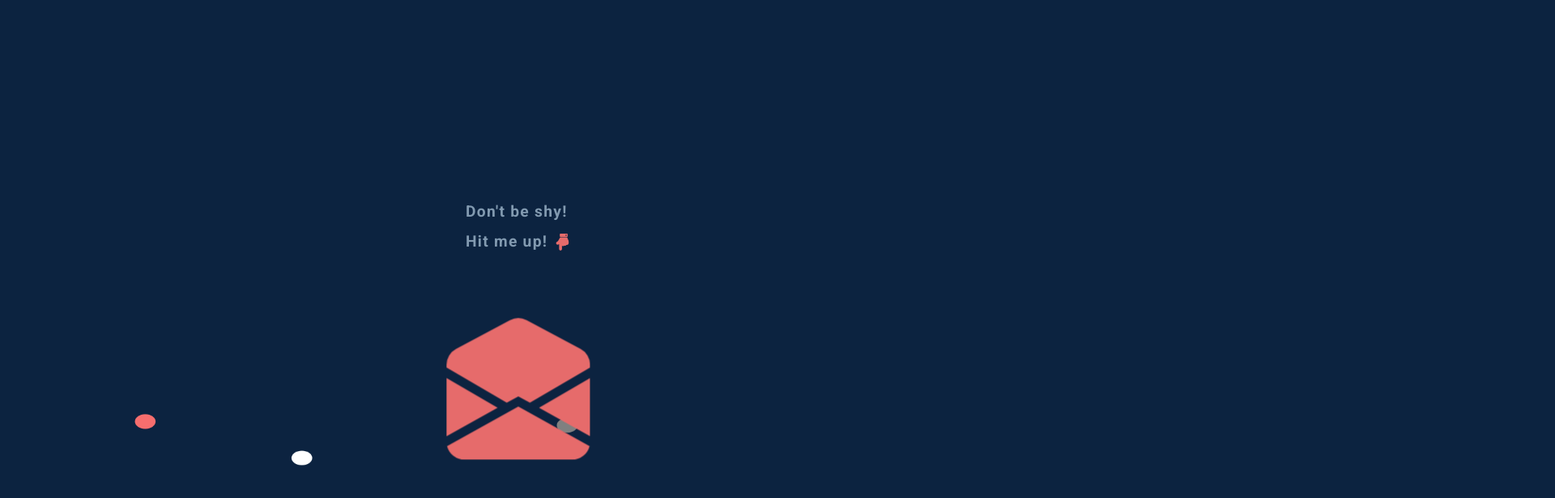
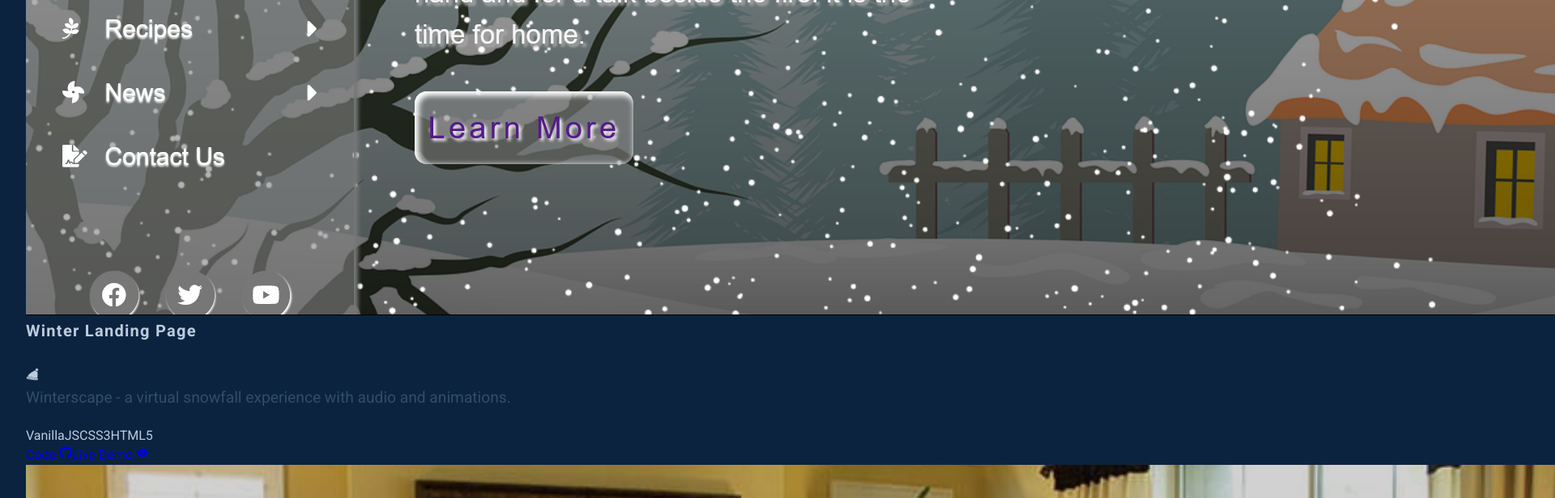
Before and after one commit to mdcodelab/mern-portofolio, a React (Create React App) app: page / in a window 1280 px wide. Shown: the part 2184-2800 px from the top of the page at 81% size, 1920 px wide, since content can reach past the window. Built offline with nearby package versions, Linux system fonts and the light colour scheme; a web font is replaced by a local one.

Commit message:
Project JSX

```diff
--- a/src/App.css
+++ b/src/App.css
@@ -35,8 +35,8 @@
     --clr-green-neon: #39FF14;
 
     --clr-black: #222;
-    --transition: all 0.3s linear;
-    --spacing: 0.1rem;
+    --transition: all 0.7s ease-in-out;
+    --spacing: 0.08rem;
     --radius: 0.3rem;
     --shadow: 0 1px 3px rgba(108, 204, 220, 0.12), 0 1px 2px rgba(108, 204, 220, 0.24); /*with grey-8*/
     --max-width: 1400px;
--- a/src/components/Project.js
+++ b/src/components/Project.js
@@ -1,13 +1,37 @@
-// Project.js
-
 import React from "react";
+import styled from "styled-components";
 
 const Project = ({ project }) => {
+
+  const {title, image, icon, urlDemo, urlGit, description, tech, icon_1, icon_2}=project;
+
   return (
-    <div className="">
-      <h3>{project.title}</h3>
-    </div>
+    <Wrapper className="project__container">
+      <div className="project__image">
+          <img src={image} alt={title}></img>
+      </div>
+      <div className="project__content">
+        <div className="project__title">
+          <h4>{title}</h4>
+          {icon}
+        </div>
+        <p className="project__description">{description}</p>
+        <div className="project__technologies">
+          {tech.map((tech, index) => {
+            return <span key={index}>{tech}</span>
+          })}
+        </div>
+        <div className="project__watch">
+          <a href={urlGit}>Code {icon_1}</a>
+          <a href={urlDemo}>Live Demo {icon_2}</a>
+        </div>
+      </div>
+    </Wrapper>
   );
 };
 
+const Wrapper = styled.div`
+
+`;
+
 export default Project;
--- a/src/data.js
+++ b/src/data.js
@@ -16,6 +16,7 @@ export const data = [
     id: 1,
     title: "Winter Landing Page",
     type: "l",
+    image: require("./assets/projects/winter.png"),
     icon: <GiWinterHat></GiWinterHat>,
     urlDemo: "https://winter-beauties.netlify.app/",
     urlGit: "https://github.com/mdcodelab/winterscape-landingpage",
@@ -29,6 +30,7 @@ export const data = [
     id: 2,
     title: "Architect Design",
     type: "l",
+    image: require("./assets/projects/design.png"),
     icon: <BsFillHouseGearFill></BsFillHouseGearFill>,
     urlDemo: "https://interior-design-com.netlify.app/",
     urlGit: "https://github.com/mdcodelab/design-interior-website",
@@ -41,6 +43,7 @@ export const data = [
     id: 3,
     title: "GitHub Finder",
     type: "w",
+    image: require("./assets/projects/gitHub.png"),
     icon: <BsGithub></BsGithub>,
     urlDemo: "https://github-finder-mdcodelab.netlify.app/",
     urlGit: "",
@@ -54,6 +57,7 @@ export const data = [
     id: 4,
     title: "NPV and Risk Assessment",
     type: "w",
+    image: require("./assets/projects/npv.png"),
     icon: <GiReceiveMoney></GiReceiveMoney>,
     urlDemo: "https://effervescent-gnome-896083.netlify.app/",
     urlGit: "https://github.com/mdcodelab/github-finder-react-app",
@@ -67,6 +71,7 @@ export const data = [
     id: 5,
     title: "Wooden Wonders",
     type: "front-end",
+    image: require("./assets/projects/wooden_wonders.png"),
     icon: <GiWoodCabin></GiWoodCabin>,
     urlDemo: "https://glistening-tartufo-8aa482.netlify.app/",
     urlGit: "https://github.com/mdcodelab/e-commerce-react-website--frontend",
@@ -80,6 +85,7 @@ export const data = [
     id: 6,
     title: "Jobster",
     type: "full-stack",
+    image: "",
     icon: <IoIosPeople></IoIosPeople>,
     urlDemo: "",
     urlGit: "",
@@ -92,6 +98,7 @@ export const data = [
     id: 7,
     title: "Love Roses",
     type: "front-end",
+    image: require("./assets/projects/roses.png"),
     icon: <GiRose></GiRose>,
     urlDemo: "https://roses-store-webpage-nu9f0ship-mdcodelab.vercel.app/",
     urlGit: "https://github.com/mdcodelab/roses-store-ecommerce-website",
@@ -106,6 +113,7 @@ export const data = [
     id: 8,
     title: "The Recipes Room",
     type: "front-end",
+    image: require("./assets/projects/gatsby.png"),
     icon: <GiCutLemon></GiCutLemon>,
     urlDemo: "https://the-recipes-room.netlify.app/recipes/",
     urlGit: "https://github.com/mdcodelab/gatsby-recipes-app",
```
Also changed, not shown: src/assets/projects/roses.png (renamed from src/assets/projects/rosses.png), src/assets/projects/wooden_wonders.png (added).
